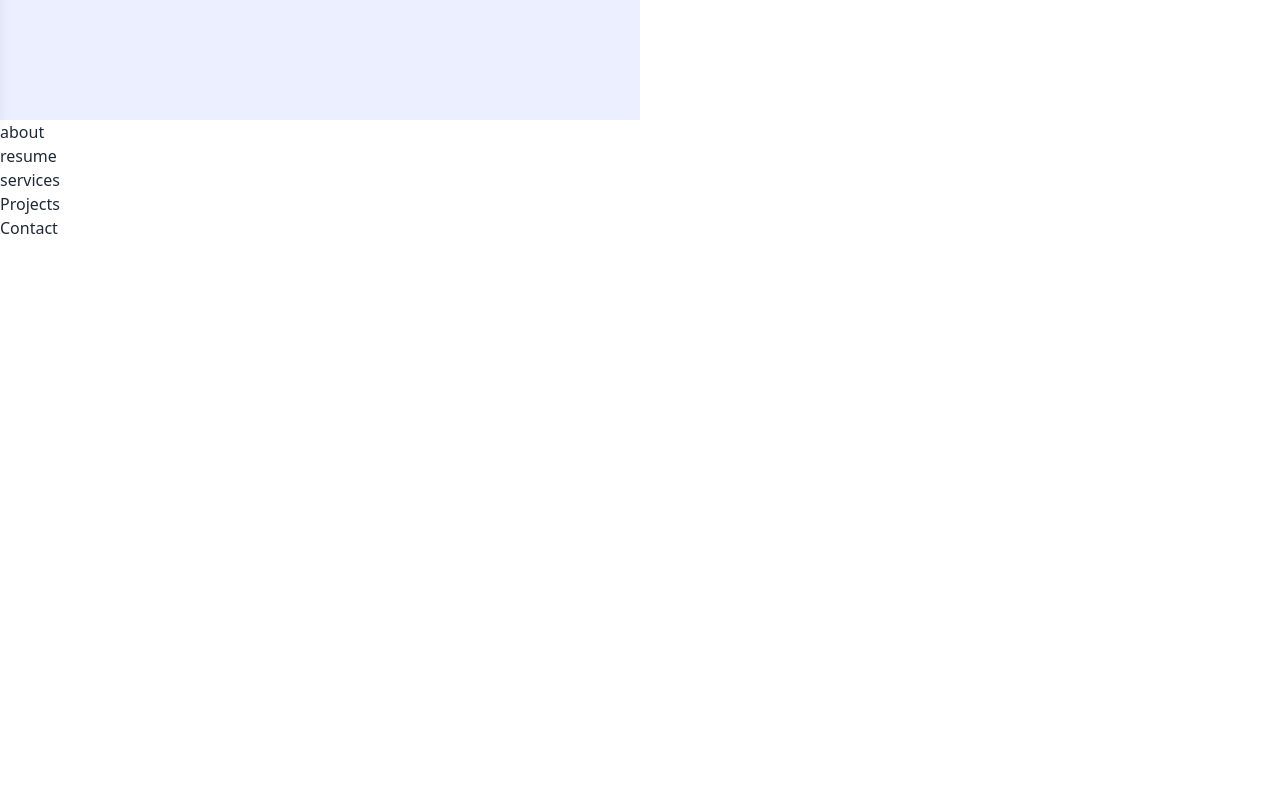
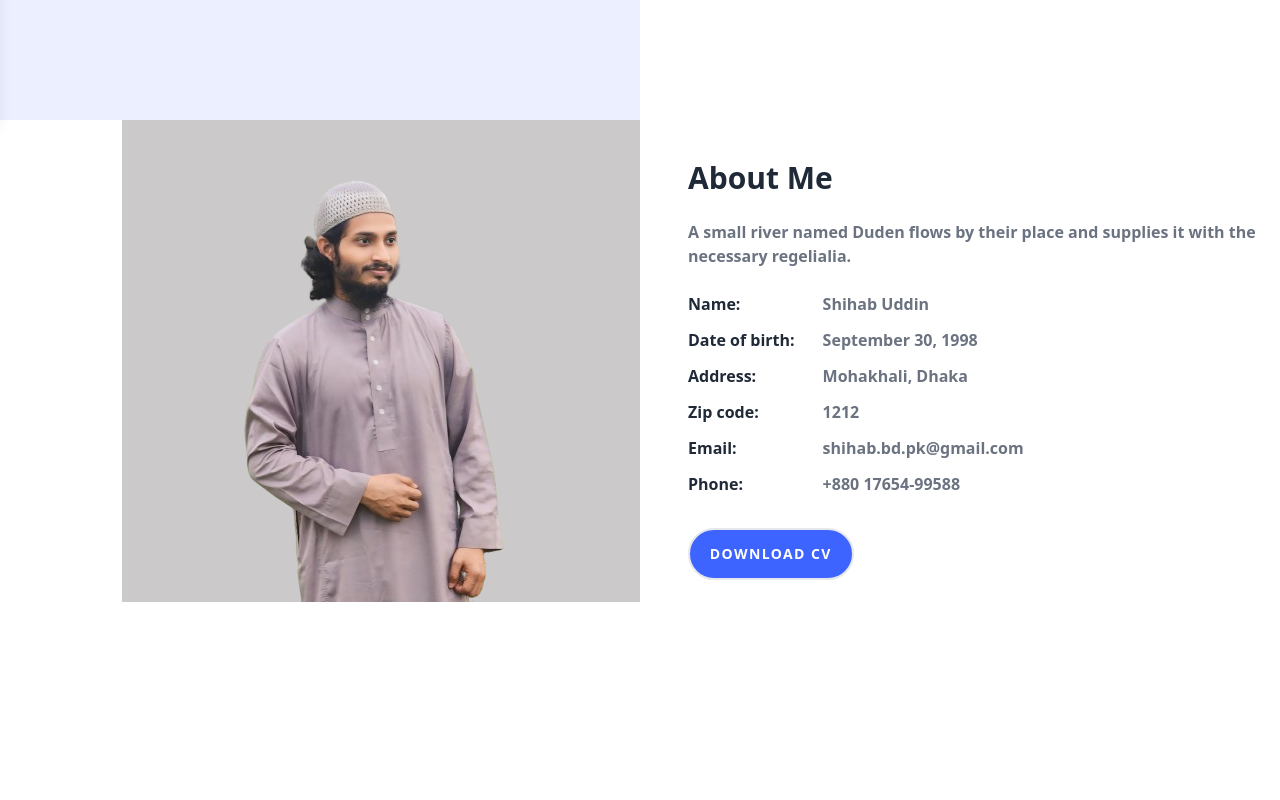
Before and after one commit to Shihabuddin9/portfolio, a React (Vite) app: page / in a window 1280 px wide. Shown: the part 680-1480 px from the top of the page. Before the commit the page ends 920 px from the top, so only its background shows below. Built offline with nearby package versions, Linux system fonts and the light colour scheme.

Commit message:
about section add

```diff
--- /dev/null
+++ b/src/component/Pages/About/About.css
@@ -0,0 +1,103 @@
+.bg-color {
+    background-color: #CBC9C9;
+}
+
+.letter-space {
+    letter-spacing: 2px;
+}
+
+
+/* button nina */
+/* Nina */
+.button--nina {
+    -webkit-transition: background-color 0.3s;
+    transition: background-color 0.3s;
+}
+
+.button--nina>span {
+    display: inline-block;
+    padding: 1em 0;
+    opacity: 0;
+    -webkit-transform: translate3d(0, -10px, 0);
+    transform: translate3d(0, -10px, 0);
+    -webkit-transition: -webkit-transform 0.3s, opacity 0.3s;
+    transition: transform 0.3s, opacity 0.3s;
+    -webkit-transition-timing-function: cubic-bezier(0.75, 0, 0.125, 1);
+    transition-timing-function: cubic-bezier(0.75, 0, 0.125, 1);
+}
+
+.button--nina::before {
+    content: attr(data-text);
+    position: absolute;
+    top: 0;
+    left: 0;
+    width: 100%;
+    height: 100%;
+    padding: 1em 0;
+    -webkit-transition: -webkit-transform 0.3s, opacity 0.3s;
+    transition: transform 0.3s, opacity 0.3s;
+    -webkit-transition-timing-function: cubic-bezier(0.75, 0, 0.125, 1);
+    transition-timing-function: cubic-bezier(0.75, 0, 0.125, 1);
+}
+
+.button--nina:hover::before {
+    opacity: 0;
+    -webkit-transform: translate3d(0, 100%, 0);
+    transform: translate3d(0, 100%, 0);
+}
+
+.button--nina:hover>span {
+    opacity: 1;
+    -webkit-transform: translate3d(0, 0, 0);
+    transform: translate3d(0, 0, 0);
+}
+
+.button--nina:hover>span:nth-child(1) {
+    -webkit-transition-delay: 0.045s;
+    transition-delay: 0.045s;
+}
+
+.button--nina:hover>span:nth-child(2) {
+    -webkit-transition-delay: 0.09s;
+    transition-delay: 0.09s;
+}
+
+.button--nina:hover>span:nth-child(3) {
+    -webkit-transition-delay: 0.135s;
+    transition-delay: 0.135s;
+}
+
+.button--nina:hover>span:nth-child(4) {
+    -webkit-transition-delay: 0.18s;
+    transition-delay: 0.18s;
+}
+
+.button--nina:hover>span:nth-child(5) {
+    -webkit-transition-delay: 0.225s;
+    transition-delay: 0.225s;
+}
+
+.button--nina:hover>span:nth-child(6) {
+    -webkit-transition-delay: 0.27s;
+    transition-delay: 0.27s;
+}
+
+.button--nina:hover>span:nth-child(7) {
+    -webkit-transition-delay: 0.315s;
+    transition-delay: 0.315s;
+}
+
+.button--nina:hover>span:nth-child(8) {
+    -webkit-transition-delay: 0.36s;
+    transition-delay: 0.36s;
+}
+
+.button--nina:hover>span:nth-child(9) {
+    -webkit-transition-delay: 0.405s;
+    transition-delay: 0.405s;
+}
+
+.button--nina:hover>span:nth-child(10) {
+    -webkit-transition-delay: 0.45s;
+    transition-delay: 0.45s;
+}
--- a/src/component/Pages/About/About.jsx
+++ b/src/component/Pages/About/About.jsx
@@ -1,7 +1,62 @@
+import image from '../../../assets/shihab-img/shihab-img.png'
+import './About.css'
+
 const About = () => {
     return (
-        <div>
-            <h1>about</h1>
+        <div id='about'>
+            <div className='min-h-screen md:flex'>
+                <div className='h-screen md:w-1/2 relative'>
+                    <img className='bg-color absolute right-0' src={image} alt="" />
+                </div>
+
+                <div className=' md:h-screen md:w-1/2 mx-5 md:mx-0'>
+                    <div className='xl:mt-10 lg:mt-6 md:mt-2 -mt-20 md:ml-12'>
+                        <h2 className='lg:text-3xl md:text-xl font-extrabold'>About Me</h2>
+                        <p className='lg:my-6 md:my-3 my-2 text-gray-500 lg:font-semibold md:font-medium md:text-sm lg:text-base'>A small river named Duden flows by their place and supplies it with the necessary regelialia.</p>
+                        <div className='flex justify-start'>
+                            <div>
+                                <ul className='lg:space-y-3 md:space-y-2 space-y-1 font-semibold'>
+                                    <li>Name:</li>
+                                    <li className='md:block hidden'>Date of birth:</li>
+                                    <li className='md:hidden block'>birth:</li>
+                                    <li>Address:</li>
+                                    <li>Zip code:</li>
+                                    <li>Email:</li>
+                                    <li>Phone:</li>
+                                </ul>
+                            </div>
+                            <div className='ml-7'>
+                                <ul className='lg:space-y-3 md:space-y-2 space-y-1 font-semibold text-gray-500'>
+                                    <li>Shihab Uddin</li>
+                                    <li>September 30, 1998</li>
+                                    <li>Mohakhali, Dhaka</li>
+                                    <li>1212</li>
+                                    <li>shihab.bd.pk@gmail.com</li>
+                                    <li>+880 17654-99588</li>
+                                </ul>
+                            </div>
+                        </div>
+                        <div className="lg:mt-8 md:mt-3 my-3 md:my-0">
+                            <a
+                                href="!"
+                                className="button w-fit button--nina px-5 py-0 common-bg-color text-white relative block focus:outline-none border-2 border-solid rounded-full text-sm text-center font-semibold uppercase tracking-widest overflow-hidden"
+                                data-text="DOWNLOAD CV"
+                            >
+                                <span className="align-middle">D</span>
+                                <span className="align-middle">O</span>
+                                <span className="align-middle">W</span>
+                                <span className="align-middle">N</span>
+                                <span className="align-middle">L</span>
+                                <span className="align-middle">O</span>
+                                <span className="align-middle">A</span>
+                                <span className="align-middle">D</span>
+                                <span className="align-middle ml-1">C</span>
+                                <span className="align-middle">V</span>
+                            </a>
+                        </div>
+                    </div>
+                </div>
+            </div>
         </div>
     );
 };
--- a/src/component/Pages/MainHome/MainHome.jsx
+++ b/src/component/Pages/MainHome/MainHome.jsx
@@ -4,7 +4,7 @@ import { FaArrowDownLong, FaSquareFull } from "react-icons/fa6";
 
 const MainHome = () => {
     return (
-        <div className='relative'>
+        <div id='home' className='relative'>
             <div className='min-h-screen flex'>
                 <div className='bg-color-first h-screen w-1/2'></div>
                 <div className='bg-color-second h-screen w-1/2'></div>
@@ -13,7 +13,7 @@ const MainHome = () => {
                 <Navbar></Navbar>
             </div>
             <div className='flex justify-center items-center'>
-                <div className='absolute lg:top-1/3 md:top-32 top-20 text-center'>
+                <div className='absolute xl:top-1/3 lg:top-28 md:top-20 top-28 text-center'>
                     <>
                         <h4 className='font-bold letter-space common-text-color'>HEY! I AM</h4>
                         <h4 className='font-bold md:text-7xl text-5xl name-letter-space my-3'>Shihab Uddin</h4>
--- a/src/component/Pages/Navbar/Navbar.jsx
+++ b/src/component/Pages/Navbar/Navbar.jsx
@@ -5,8 +5,8 @@ import { useState } from "react";
 const Navbar = () => {
     const [isOpen, setIsOpen] = useState(false)
     const links = <>
-        <li><NavLink to="/">Home</NavLink></li>
-        <li className=""><NavLink to="/about">About</NavLink></li>
+        <li><a href="#home">Home</a></li>
+        <li><a href="#about">about</a></li>
         <li><NavLink to="/resume">Resume</NavLink></li>
         <li><NavLink to="/services">Services</NavLink></li>
         <li><NavLink to="/projects">Projects</NavLink></li>
--- a/src/index.css
+++ b/src/index.css
@@ -9,3 +9,7 @@
 .common-bg-color {
     background-color: #3E64FF;
 }
+
+html {
+    scroll-behavior: smooth;
+}
```
Also changed, not shown: src/assets/shihab-img/shihab-img.png (added).
